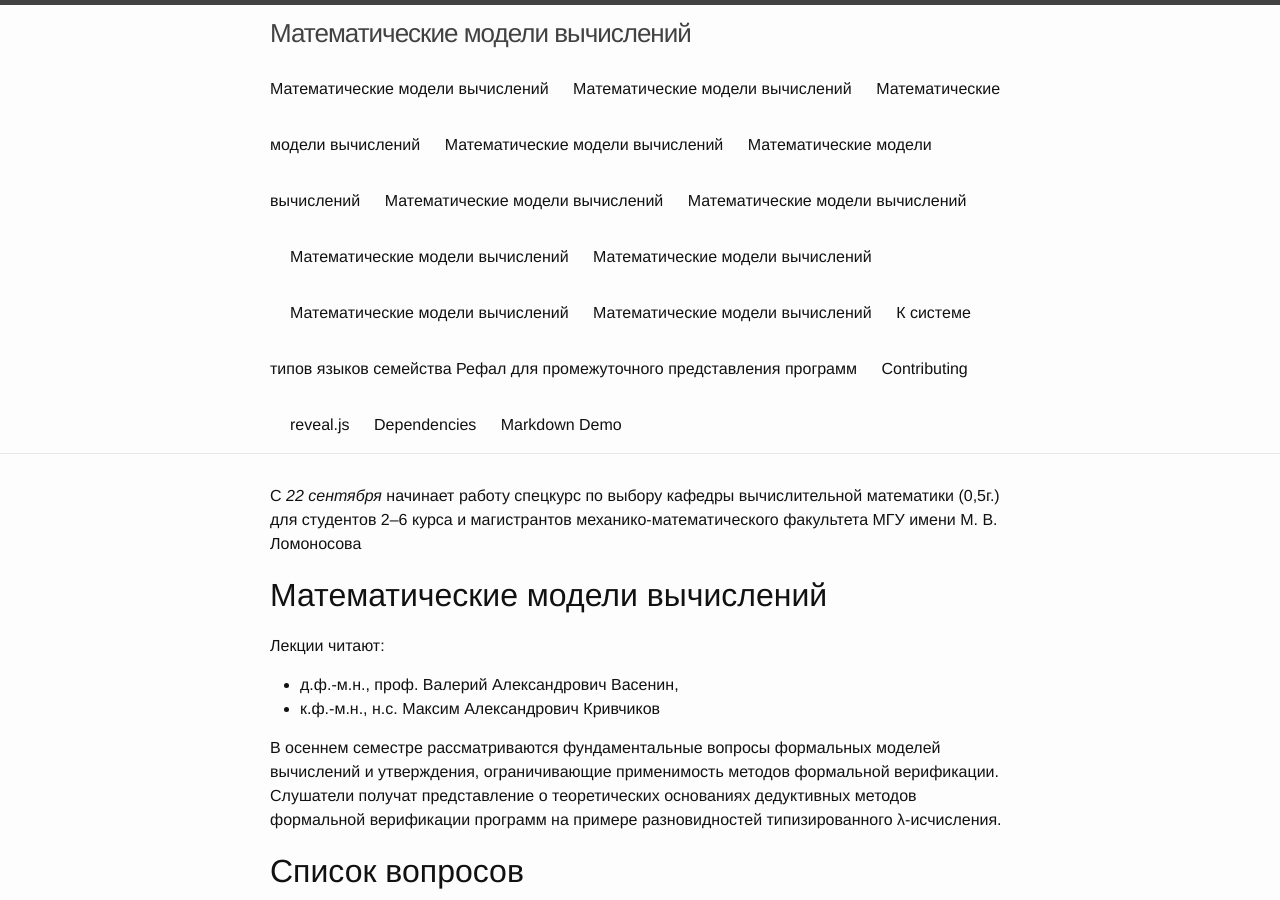
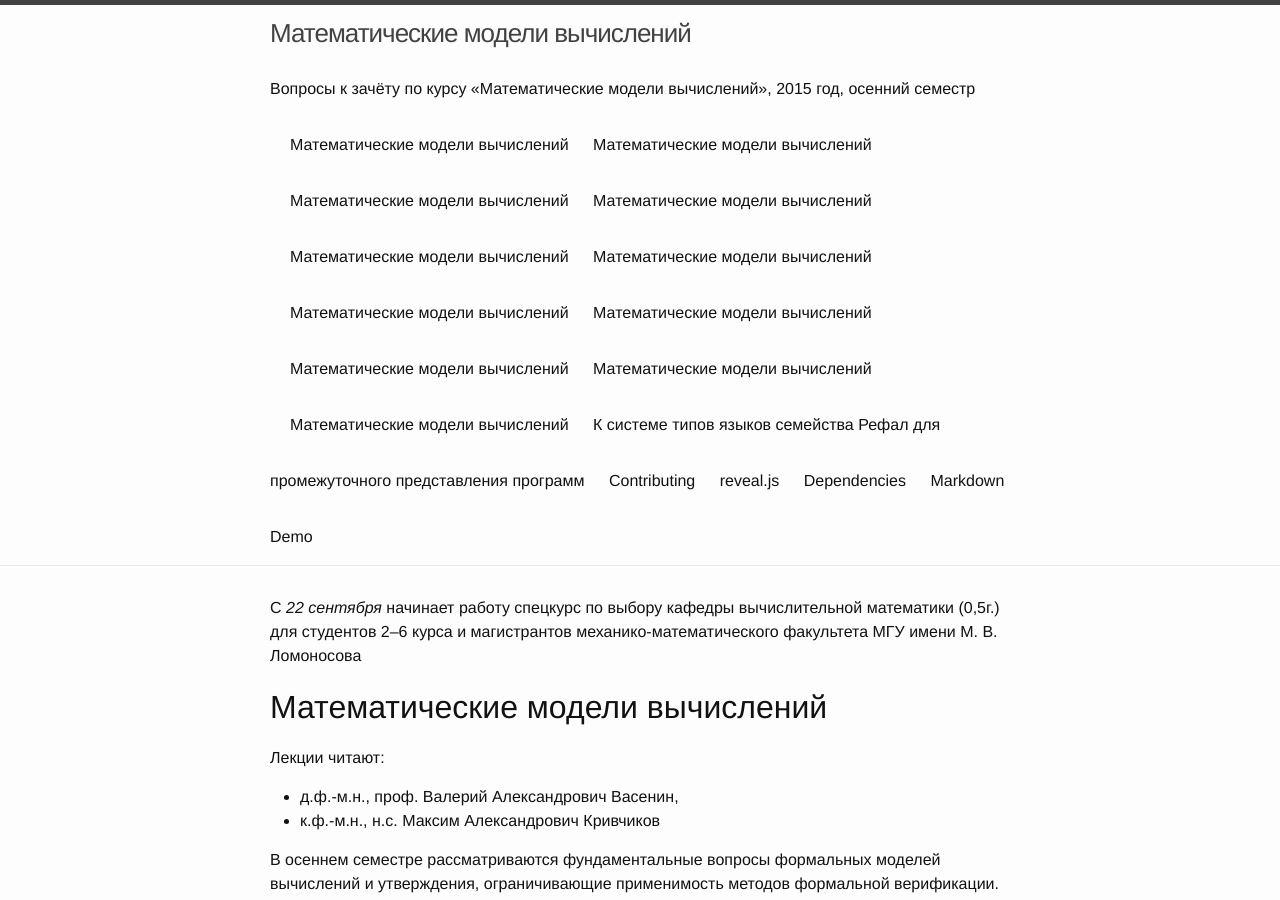
Before and after one commit to maxxk/formal-models, a Jekyll site: the page built from index.md, in a window 1280 px wide and 900 px high. Built offline with Jekyll 4.4.1, drawn with Linux system fonts in a browser that asks for light colours.

Commit message:
questions

```diff
--- a/_posts/questions.md
+++ b/questions.md
@@ -1,9 +1,9 @@
 ---
+title: Вопросы к зачёту по курсу «Математические модели вычислений», 2015 год, осенний семестр
 layout: default
 ---
 
 # Вопросы к зачёту по курсу «Математические модели вычислений», 2016 год, осенний семестр
-## лекторы — проф. В. А. Васенин, к.ф.-м.н. М. А. Кривчиков
 
 1. Методы верификации программ в целом. Рецензирование. Тестирование.
 2. Методы верификации программ в целом. Статический анализ и формальная верификация.
```
